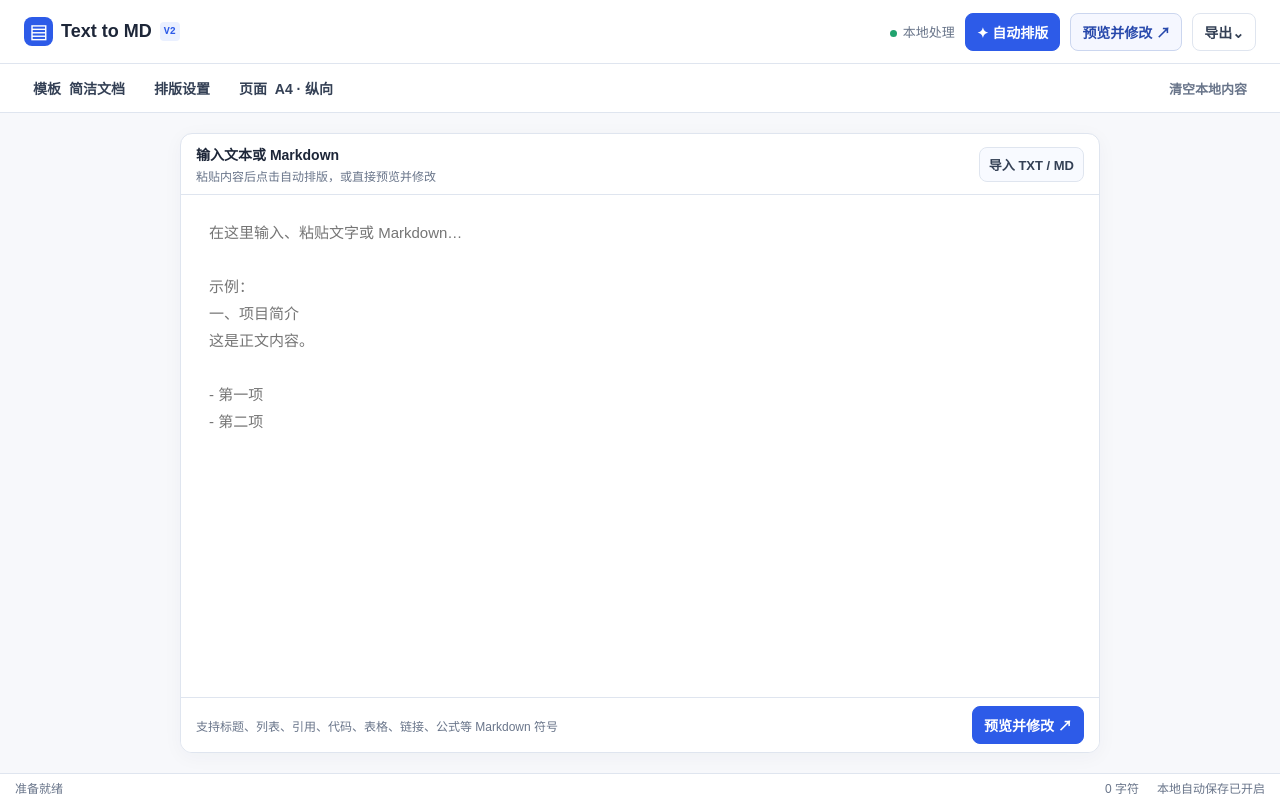
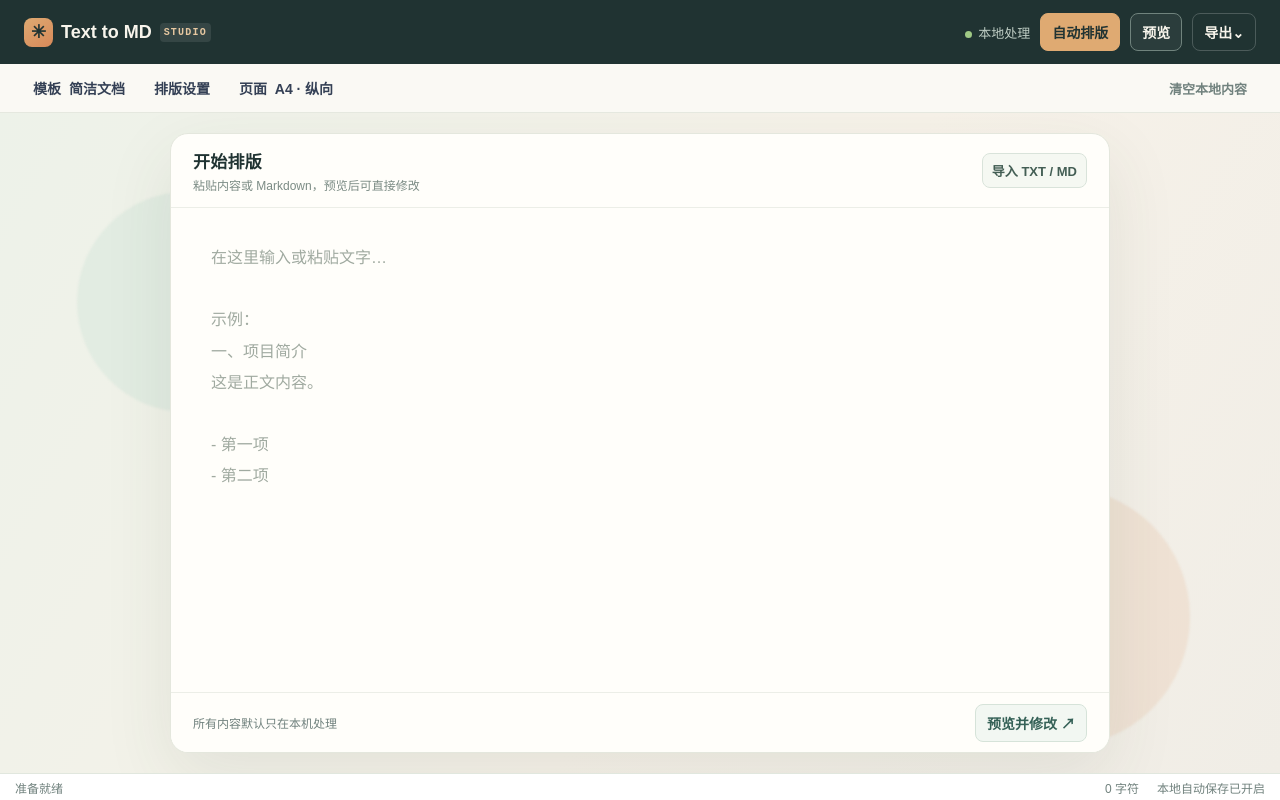
Before and after one commit to wujunxiang-cover/doc-to-md, a plain HTML site: page index.html in a window 1280 px wide. Drawn offline with Linux system fonts and the light colour scheme.

Commit message:
Refresh editor styling and remove AI integrations

```diff
--- a/index.html
+++ b/index.html
@@ -1,7 +1,7 @@
 <!doctype html><html lang="zh-CN"><head><meta charset="UTF-8"><meta name="viewport" content="width=device-width, initial-scale=1.0"><meta name="description" content="在浏览器本地完成自动排版、预览与多格式导出。"><title>Text to MD · 本地文档排版</title><link rel="stylesheet" href="web.css"><link rel="stylesheet" href="layout.css"></head><body>
-<main class="app-shell"><header class="app-header"><a class="brand" href="./"><span class="brand-icon">▤</span>Text to MD <small>V2</small></a><div class="header-actions"><span class="privacy"><i></i>本地处理</span><button id="auto-format" class="primary">✦ 自动排版</button><button id="open-preview" class="secondary">预览并修改 ↗</button><button id="export-menu">导出⌄</button><div id="export-popover" class="popover" hidden><button data-export="md"><b>Markdown</b><span>适合知识库与继续编辑</span></button><button data-export="docx"><b>Word (.docx)</b><span>适合办公与报告</span></button><button data-export="pdf"><b>PDF</b><span>打开浏览器打印为 PDF</span></button><button data-export="png"><b>PNG 长图</b><span>适合快速分享</span></button></div></div></header>
+<main class="app-shell"><header class="app-header"><a class="brand" href="./"><span class="brand-icon">✳</span>Text to MD <small>STUDIO</small></a><div class="header-actions"><span class="privacy"><i></i>本地处理</span><button id="auto-format" class="primary">自动排版</button><button id="open-preview" class="secondary">预览</button><button id="export-menu" class="export-trigger">导出⌄</button><div id="export-popover" class="popover" hidden><button data-export="md"><b>Markdown</b><span>适合知识库与继续编辑</span></button><button data-export="docx"><b>Word (.docx)</b><span>适合办公与报告</span></button><button data-export="pdf"><b>PDF</b><span>打开浏览器打印为 PDF</span></button><button data-export="png"><b>PNG 长图</b><span>适合快速分享</span></button></div></div></header>
 <nav class="workspace-bar"><button id="template-button" class="tool-button">模板 <strong id="template-name">简洁文档</strong></button><button id="style-button" class="tool-button">排版设置</button><button id="page-button" class="tool-button">页面 <strong id="page-name">A4 · 纵向</strong></button><span class="bar-spacer"></span><button id="clear-local" class="quiet-button">清空本地内容</button></nav>
-<section class="workspace"><section id="editor-pane" class="pane editor-pane"><div class="pane-title"><div><span>输入文本或 Markdown</span><small>粘贴内容后点击自动排版，或直接预览并修改</small></div><label class="import-button"><input id="file-input" type="file" accept=".txt,.md,.markdown,text/plain,text/markdown" hidden>导入 TXT / MD</label></div><textarea id="content" spellcheck="false" placeholder="在这里输入、粘贴文字或 Markdown…&#10;&#10;示例：&#10;一、项目简介&#10;这是正文内容。&#10;&#10;- 第一项&#10;- 第二项"></textarea><div class="editor-actions"><span>支持标题、列表、引用、代码、表格、链接、公式等 Markdown 符号</span><button id="editor-preview" class="primary">预览并修改 ↗</button></div></section></section>
+<section class="workspace"><section id="editor-pane" class="pane editor-pane"><div class="pane-title"><div><span>开始排版</span><small>粘贴内容或 Markdown，预览后可直接修改</small></div><div class="editor-tools"><label class="import-button"><input id="file-input" type="file" accept=".txt,.md,.markdown,text/plain,text/markdown" hidden>导入 TXT / MD</label></div></div><textarea id="content" spellcheck="false" placeholder="在这里输入或粘贴文字…&#10;&#10;示例：&#10;一、项目简介&#10;这是正文内容。&#10;&#10;- 第一项&#10;- 第二项"></textarea><div class="editor-actions"><span>所有内容默认只在本机处理</span><div class="editor-action-buttons"><button id="editor-preview" class="secondary">预览并修改 ↗</button></div></div></section></section>
 <section id="preview-pane" class="preview-pane" aria-label="可编辑文档预览"><div class="preview-topbar"><div><strong>文档预览与修改</strong><span>可直接点击文字进行编辑</span></div><div class="preview-controls"><div class="preview-switch"><button class="active" data-page-mode="continuous">连续</button><button data-page-mode="page">页面</button></div><button id="close-preview" class="close-preview">完成 / 返回输入 ×</button></div></div><div class="format-toolbar"><button id="undo" title="撤销">↶</button><button id="redo" title="重做">↷</button><span></span><button data-command="bold" title="加粗"><b>B</b></button><button data-command="italic" title="斜体"><i>I</i></button><button data-command="strikeThrough" title="删除线"><s>S</s></button><span></span><button data-block="h1">H1</button><button data-block="h2">H2</button><button data-block="h3">H3</button><button data-block="p">正文</button><span></span><button data-command="insertUnorderedList" title="无序列表">☷</button><button data-command="insertOrderedList" title="有序列表">☷₁</button><button data-block="blockquote" title="引用">❝</button><button data-block="pre" title="代码块">&lt;/&gt;</button><button data-divider title="分隔线">—</button><span></span><button data-command="justifyLeft">≡</button><button data-command="justifyCenter">≡</button></div><div id="page-stage" class="page-stage continuous"><article id="preview" class="document theme-clean" contenteditable="true"><p class="empty-preview">还没有内容，先在输入区添加一些文字。</p></article></div></section>
 <footer class="statusbar"><span id="status">准备就绪</span><span id="count">0 字符</span><span id="page-info">本地自动保存已开启</span></footer></main>
-<aside id="settings-panel" class="settings-panel" hidden><div class="panel-header"><h2 id="panel-title">排版设置</h2><button id="close-panel" class="icon-button">×</button></div><div id="panel-content"></div></aside><dialog id="reformat-dialog"><form method="dialog"><h2>重新自动排版？</h2><p>预览区已有手动修改。重新排版将用左侧原始文本生成新文档。</p><menu><button value="cancel">取消</button><button id="confirm-reformat" value="reformat" class="primary">完全重新排版</button></menu></form></dialog><div id="toast" class="toast" role="status" hidden></div><script type="module" src="web.js"></script></body></html>
+<aside id="settings-panel" class="settings-panel" hidden><div class="panel-header"><h2 id="panel-title">排版设置</h2><button id="close-panel" class="icon-button">×</button></div><div id="panel-content"></div></aside><dialog id="reformat-dialog"><form method="dialog"><h2>重新自动排版？</h2><p>预览区已有手动修改。重新排版将用输入区原文生成新文档。</p><menu><button value="cancel">取消</button><button id="confirm-reformat" value="reformat" class="primary">完全重新排版</button></menu></form></dialog><div id="toast" class="toast" role="status" hidden></div><noscript><p class="script-warning">请启用 JavaScript 才能使用排版与导出功能。</p></noscript><script type="module" src="web.js" onerror="document.getElementById('status').textContent='功能脚本未能加载，请刷新或打开在线版本。'"></script></body></html>
--- a/layout.css
+++ b/layout.css
@@ -1,19 +1,43 @@
-/* Focused, single-column editor with an explicitly opened preview. */
-.workspace{height:calc(100vh - 140px);min-height:420px;display:flex;justify-content:center;padding:20px 18px;background:#f7f8fb}
-.editor-pane{width:min(920px,100%);height:100%;border:1px solid var(--line);border-radius:12px;overflow:hidden;box-shadow:0 4px 20px #1d274a0a}
-.editor-pane textarea{font:15px/1.8 var(--body-font);padding:24px 28px}
-.editor-actions{min-height:53px;padding:8px 15px;display:flex;align-items:center;justify-content:space-between;gap:12px;border-top:1px solid var(--line);background:#fff}
+/* Focused editor with a botanical, editorial palette. */
+:root{--ink:#203332;--muted:#71827e;--line:#e1e7de;--canvas:#f1f4ed;--blue:#207a70;--accent:#e4f1ec;--body-font:"Avenir Next","PingFang SC","Microsoft YaHei",sans-serif;--heading-font:"Avenir Next","PingFang SC","Microsoft YaHei",sans-serif}
+html,body{min-height:100%;background:radial-gradient(ellipse at 12% 35%,#e2ebe0 0,transparent 34%),radial-gradient(ellipse at 90% 85%,#f2e8d8 0,transparent 33%),#f5f3ec}
+.app-header{background:#203332;color:#f8f5ec;border-bottom:0;box-shadow:0 8px 24px #142b2718}
+.brand{color:#f8f5ec}.brand-icon{background:linear-gradient(145deg,#deaa72,#d88959);color:#203332}.brand small{background:#ffffff18;color:#e7c8a1;letter-spacing:.12em}
+.privacy{color:#bfcec5}.privacy i{background:#9fc985}
+.app-header button{transition:transform .16s ease,background .16s ease,box-shadow .16s ease}
+.app-header #auto-format{background:#dfaa72;border-color:#dfaa72;color:#203332;font-weight:750}
+.app-header #open-preview{background:#ffffff0d;border-color:#70837d;color:#f8f5ec}
+.app-header .export-trigger{background:transparent;border-color:#ffffff32;color:#f8f5ec}
+.workspace-bar{background:#faf9f4;border-color:#e5e8df}
+.workspace{position:relative;isolation:isolate;height:calc(100vh - 140px);min-height:420px;display:flex;justify-content:center;padding:20px 18px;background:linear-gradient(120deg,#edf2e9,#f7f2e9 56%,#f0ede6)}
+.workspace:before,.workspace:after{content:"";position:absolute;z-index:-1;pointer-events:none;border-radius:50%;filter:blur(1px)}
+.workspace:before{width:220px;height:220px;left:6%;top:12%;background:#dce9deaa}.workspace:after{width:260px;height:260px;right:7%;bottom:4%;background:#eedccbaa}
+.editor-pane{position:relative;z-index:1;width:min(940px,100%);height:100%;border:1px solid #e4e7dd;border-radius:18px;overflow:hidden;box-shadow:0 24px 70px #394c3a18;background:#fffefa}
+.pane-title{min-height:74px;padding:14px 22px;border-bottom:1px solid #eceee7}
+.pane-title span{font-size:17px;color:#203332;letter-spacing:.015em}.pane-title small{font-size:12px;color:#7b8b84}
+.editor-tools{display:flex;gap:8px}.import-button{border-color:#d9e3da;background:#f5f8f2;color:#435e54}
+.editor-pane textarea{font:16px/1.95 var(--body-font);padding:34px 40px;color:#2f4440;background:transparent}
+.editor-pane textarea::placeholder{color:#a0aaa0}
+.editor-actions{min-height:60px;padding:10px 22px;display:flex;align-items:center;justify-content:space-between;gap:12px;border-top:1px solid #eceee7;background:#fffefa}
+.editor-action-buttons{display:flex;gap:8px}
 .editor-actions span{font-size:12px;color:var(--muted)}
-.secondary{border-color:#cbd6ef;background:#f5f7ff;color:#2849ac}
+.secondary{border-color:#d6e3d9;background:#f2f7f2;color:#356157}
+.primary{border-color:#207a70;background:#207a70;color:#fff}
+button,.import-button{transition:transform .16s ease,background .16s ease,border-color .16s ease,box-shadow .16s ease}
+button:hover,.import-button:hover{transform:translateY(-1px);box-shadow:0 5px 14px #18382e15}
+button:active,.import-button:active{transform:translateY(0)}
+button:focus-visible,.import-button:focus-within{outline:3px solid #d9a26888;outline-offset:2px}
+button:disabled{opacity:.56;cursor:wait;transform:none}
+.popover{z-index:25}.settings-panel{z-index:30}.toast{z-index:40}
 .preview-pane{display:none}
 .preview-pane.visible{position:fixed;inset:0;z-index:15;display:flex;flex-direction:column;background:#fff}
-.preview-topbar{min-height:58px;padding:8px 18px;display:flex;align-items:center;justify-content:space-between;gap:12px;border-bottom:1px solid var(--line);background:#fff}
+.preview-topbar{min-height:58px;padding:8px 18px;display:flex;align-items:center;justify-content:space-between;gap:12px;border-bottom:1px solid #e3e8df;background:#faf9f4}
 .preview-topbar>div:first-child{display:flex;align-items:baseline;gap:10px}
 .preview-topbar strong{font-size:15px}.preview-topbar span{font-size:12px;color:var(--muted)}
 .preview-controls{display:flex;align-items:center;gap:12px}.close-preview{border-color:var(--blue);color:var(--blue);background:#f5f7ff}
 .format-toolbar{min-height:43px;flex-wrap:nowrap}
-.page-stage{min-height:0}.page-stage.continuous{padding:22px 8%;background:#f5f6f8}
-.document{border-radius:3px;box-shadow:0 2px 12px #18243c10}.document mark{background:#fff0a8;padding:0 .12em}.document img{max-width:100%;height:auto}
+.page-stage{min-height:0}.page-stage.continuous{padding:22px 8%;background:#edf1e9}
+.document{border-radius:4px;box-shadow:0 12px 36px #34463714}.document h1,.document h2,.document h3{color:#264b43}.document h1{letter-spacing:-.025em}.document mark{background:#f5d8a8;padding:0 .12em}.document img{max-width:100%;height:auto}
 .document a{color:var(--blue);text-decoration:underline}
 .document .math{font-family:Georgia,serif;font-style:italic}
 .preview-open{overflow:hidden}
--- a/web.js
+++ b/web.js
@@ -10,6 +10,8 @@ let history=[], future=[], fileName='untitled';
 const save=()=>localStorage.setItem('text-to-md-v2',JSON.stringify({text:content.value,doc,settings,fileName,dirty,sourceDirty}));
 function notify(message){toast.textContent=message;toast.hidden=false;clearTimeout(notify.timer);notify.timer=setTimeout(()=>toast.hidden=true,2600)}
 function setStatus(message){status.textContent=message}
+window.addEventListener('error',event=>{if(event.message)setStatus(`页面脚本错误：${event.message}`)});
+window.addEventListener('unhandledrejection',event=>{const reason=event.reason?.message||'未知错误';setStatus(`操作未完成：${reason}`)});
 function push(){history.push(preview.innerHTML);if(history.length>40)history.shift();future=[]}
 function applySettings(){
   const root=document.documentElement.style;
```
Also changed, not shown: README.md.
